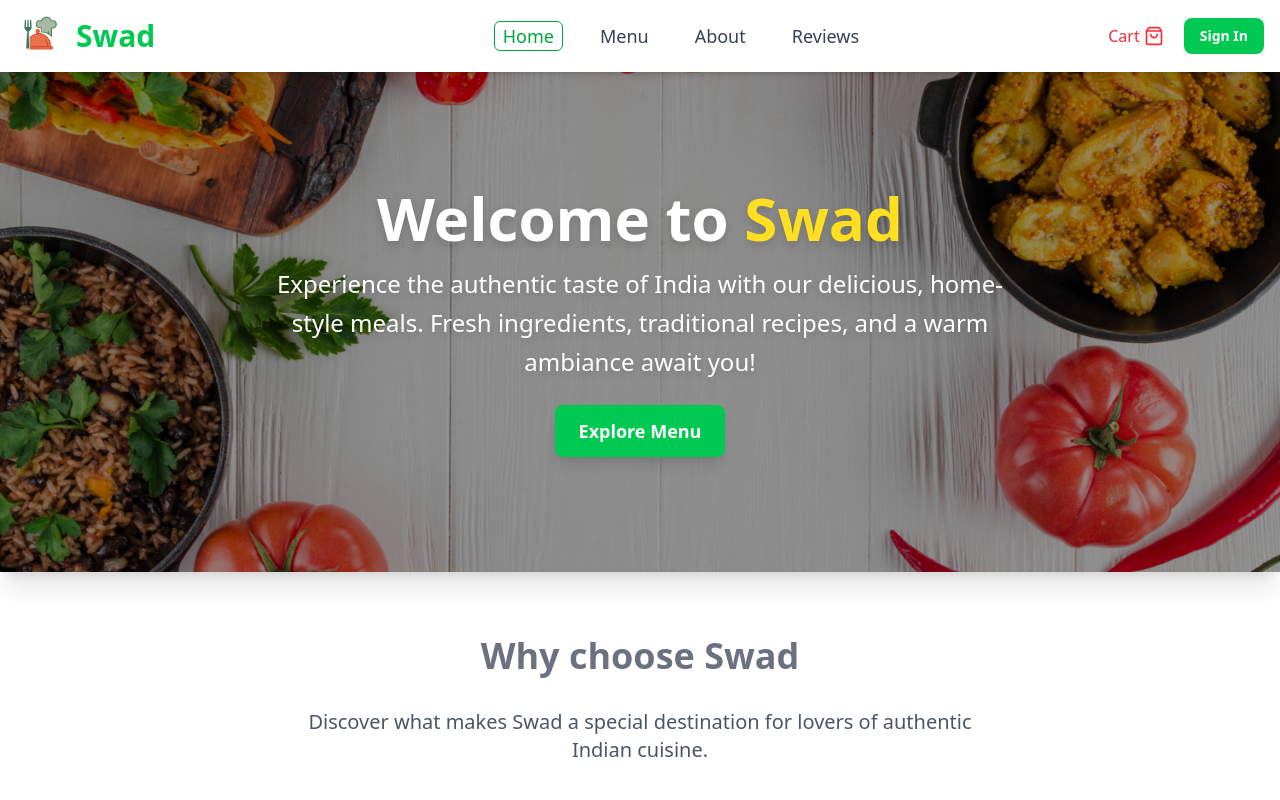
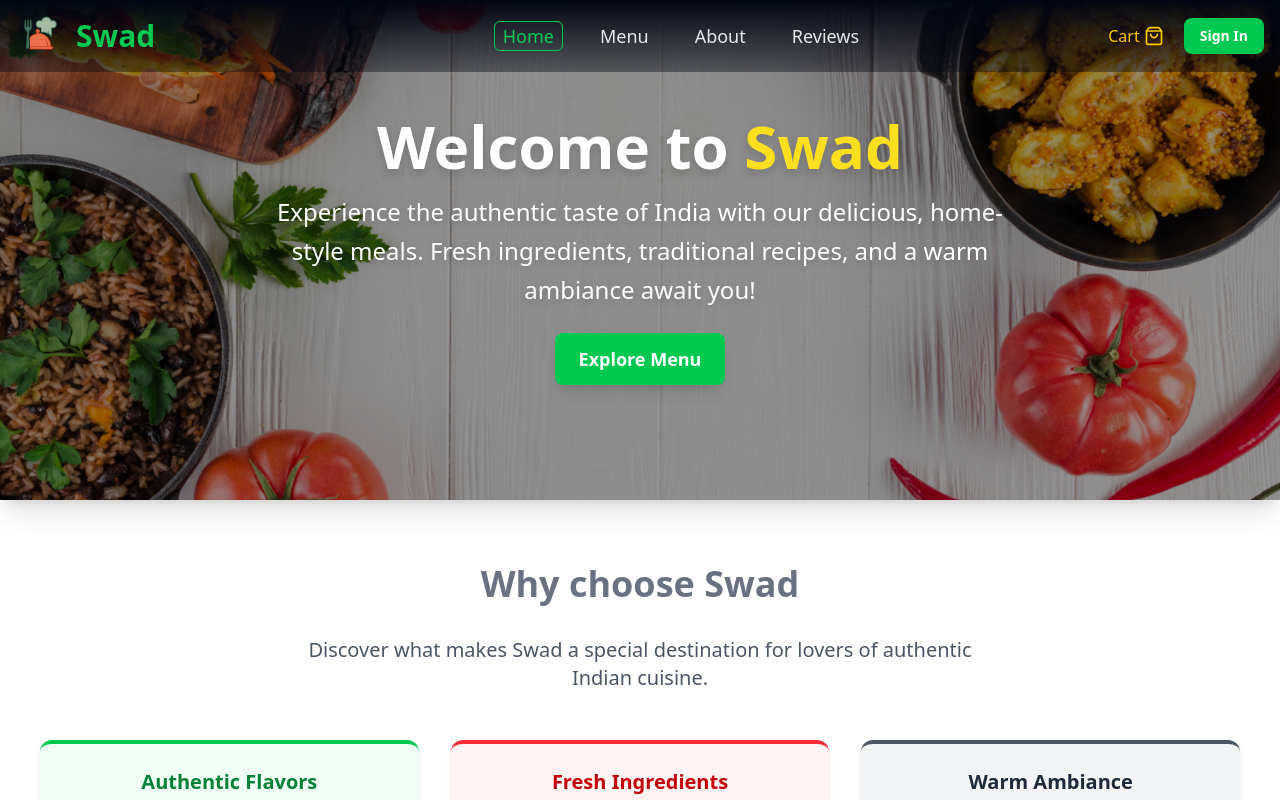
Before and after one commit to ravikanttarare95/swad-tasty-food, a React (Vite) app: page / in a window 1280 px wide. Shown: the top 800 px of the page. Built offline with nearby package versions, Linux system fonts and the light colour scheme.

Commit message:
Solid Nav on Scroll

```diff
--- a/src/components/Navbar.jsx
+++ b/src/components/Navbar.jsx
@@ -1,4 +1,4 @@
-import React, { useState } from "react";
+import React, { useState, useEffect } from "react";
 import logo from "./../../public/logo.png";
 import { NAV_LINKS } from "./../configs/Navbar";
 import { Link } from "react-router";
@@ -6,8 +6,23 @@ import { ShoppingBag, Menu, X } from "lucide-react";
 
 function Navbar({ openNav }) {
   const [isHidden, setIsHidden] = useState(true);
+  const [scrolled, setScrolled] = useState(false);
+  useEffect(() => {
+    const handleScroll = () => {
+      setScrolled(window.scrollY > 10);
+    };
+    window.addEventListener("scroll", handleScroll);
+    return () => window.removeEventListener("scroll", handleScroll);
+  }, []);
+
   return (
-    <nav className="sticky top-0 bg-white z-50 shadow-md text-gray-800">
+    <nav
+      className={`fixed top-0 left-0 right-0 transition-colors duration-300 ${
+        scrolled
+          ? "bg-gradient-to-b from-gray-950 to-gray-800"
+          : "bg-gradient-to-b from-gray-950 to-gray-950/40"
+      }  z-50`}
+    >
       <div className="px-4 py-3 flex flex-col md:flex-row items-center justify-between">
         {/* Logo + Brand Name */}
         <div className="flex justify-between w-full md:w-fit items-center">
@@ -41,7 +56,7 @@ function Navbar({ openNav }) {
         <div
           className={` ${
             isHidden ? "hidden" : "flex"
-          } w-full md:w-[80%] md:flex flex-col items-center gap-3 md:flex-row text-center bg-gray-200 md:bg-transparent rounded pt-3 pb-5 mt-2 md:pt-0 md:pb-0 md:mt-0`}
+          } w-full md:w-[80%] md:flex flex-col items-center gap-3 md:flex-row text-center max-md:backdrop-blur-md bg-transparent rounded pt-3 pb-5 mt-2 md:pt-0 md:pb-0 md:mt-0`}
         >
           <ul className=" space-y-3 md:space-y-0  md:flex md:ml-auto md:space-x-7">
             {NAV_LINKS.map((navlinks) => {
@@ -52,9 +67,9 @@ function Navbar({ openNav }) {
                     to={to}
                     className={`${
                       openNav === to
-                        ? "border rounded-md text-green-600"
+                        ? "border rounded-md text-green-500"
                         : "border border-transparent"
-                    } sm:text-lg font-medium text-gray-700 hover:text-red-500 transition px-2 py-[2px]`}
+                    } sm:text-lg font-medium text-gray-200 hover:text-yellow-400 transition px-2 py-[2px]`}
                     onClick={() => {
                       setIsHidden(!isHidden);
                     }}
@@ -70,7 +85,7 @@ function Navbar({ openNav }) {
           <div className="space-y-5 md:space-y-0 flex flex-col md:flex-row md:space-x-5 items-center md:ml-auto">
             <Link
               to="/cart"
-              className="flex items-center space-x-1 text-red-500 hover:text-red-600 font-medium transition"
+              className="flex items-center space-x-1 text-yellow-400 hover:text-red-600 font-medium transition"
             >
               <span>Cart</span>
               <ShoppingBag className="w-5 h-5" />
--- a/src/views/About.jsx
+++ b/src/views/About.jsx
@@ -10,7 +10,7 @@ function About() {
     <>
       <Navbar openNav="/about" />
 
-      <section className="bg-white min-h-screen px-4 py-16">
+      <section className="bg-white min-h-screen px-4 pb-16 mt-35">
         <div className="max-w-6xl mx-auto">
           <h1 className="text-4xl md:text-5xl font-bold text-center text-gray-700 mb-10">
             About <span className="text-green-600">Swad</span>
--- a/src/views/Home.jsx
+++ b/src/views/Home.jsx
@@ -14,7 +14,7 @@ function Home() {
       <Navbar openNav="/" />
 
       {/* Hero Section */}
-      <section className="relative bg-gradient-to-br from-green-100 via-white to-yellow-50">
+      <section className="relative">
         <div className="relative w-full h-[300px] md:h-[400px] lg:h-[500px] overflow-hidden shadow-xl">
           <img
             src={HeroImg}
--- a/src/views/Menu.jsx
+++ b/src/views/Menu.jsx
@@ -8,7 +8,7 @@ function Menu() {
   return (
     <>
       <Navbar openNav="/menu" />
-      <div className="min-h-screen bg-gray-100 py-10 px-4">
+      <div className="min-h-screen bg-gray-100 pb-10 px-4 pt-35">
         <h1 className="text-4xl font-bold text-center text-gray-700 mb-10">
           Our Delicious Menu
         </h1>
```
